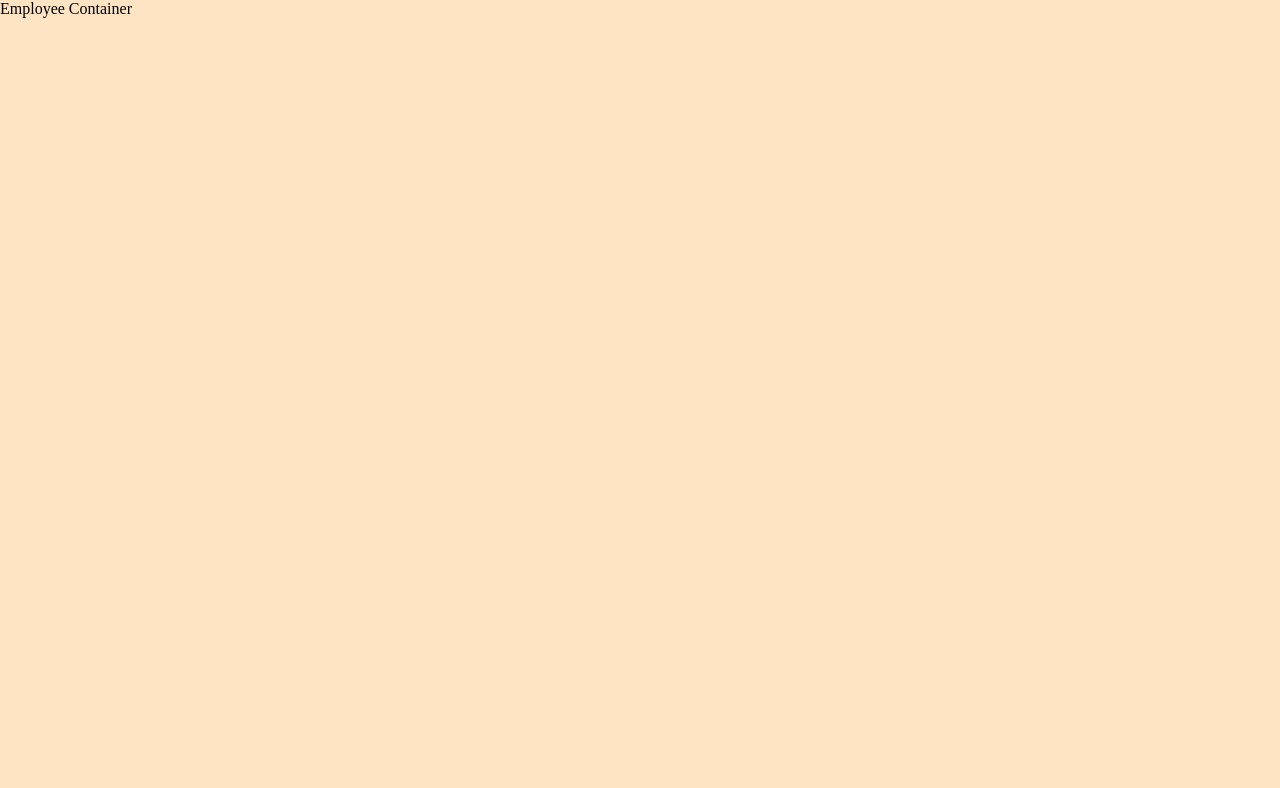
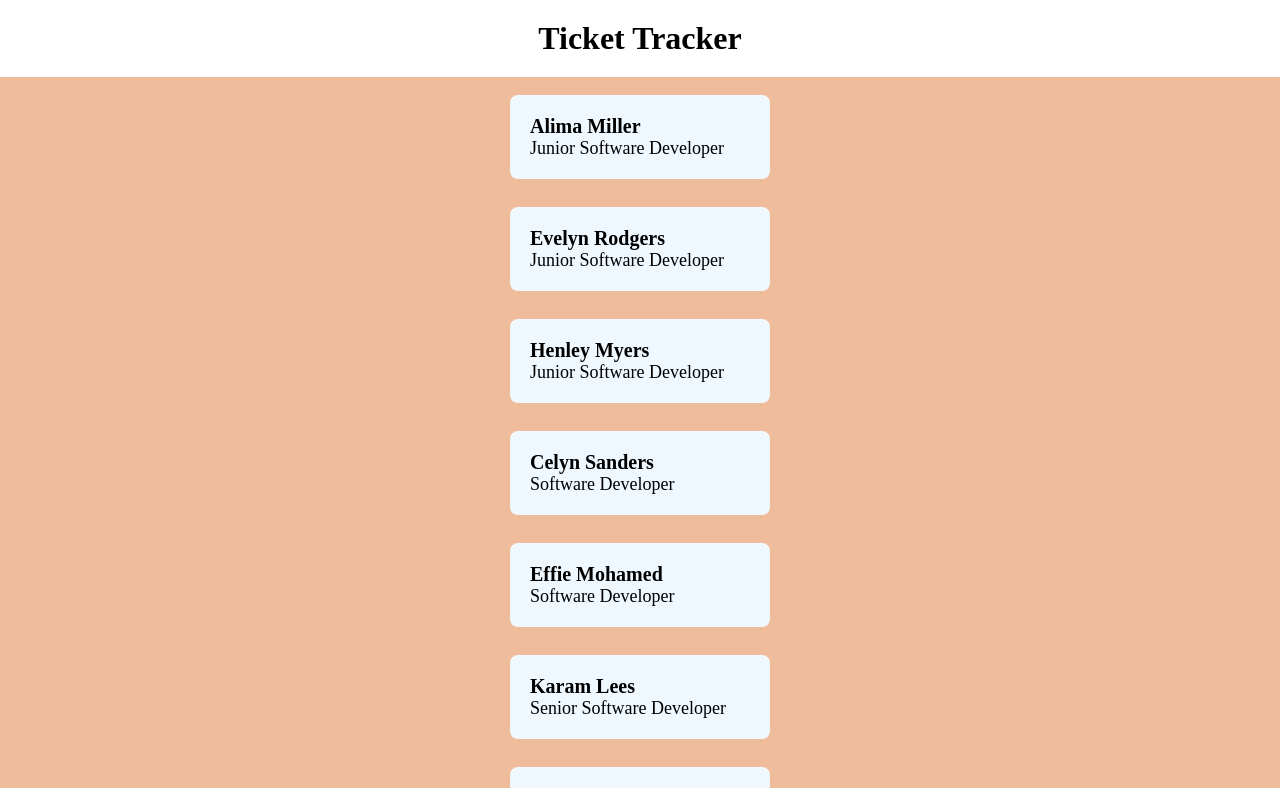
Before and after one commit to samuelmbp/ticket-tracker, a React (Vite) app: page / in a window 1280 px wide. Shown: the top 788 px of the page. Built offline with nearby package versions, Linux system fonts and the light colour scheme.

Commit message:
Create card component, display data on the web page and add basic styling

```diff
--- a/src/App.scss
+++ b/src/App.scss
@@ -0,0 +1,4 @@
+.logo {
+    text-align: center;
+    padding: 20px;
+}
--- a/src/App.tsx
+++ b/src/App.tsx
@@ -1,8 +1,14 @@
 import "./App.scss";
 import Employee from "./components/Employee/Employee";
+import team from "./data/team";
 
 function App() {
-    return <Employee />;
+    return (
+        <>
+            <h1 className="logo">Ticket Tracker</h1>
+            <Employee team={team} />
+        </>
+    );
 }
 
 export default App;
--- /dev/null
+++ b/src/components/Card/Card.scss
@@ -0,0 +1,23 @@
+.card-container {
+    padding: 10px;
+    display: flex;
+    justify-content: center;
+    align-items: center;
+    // flex-wrap: wrap;
+
+    &__content {
+        background-color: aliceblue;
+        width: 260px;
+        padding: 20px;
+        border-radius: 8px;
+        margin-top: 8px;
+
+        .card-container__heading {
+            font-size: 20px;
+        }
+
+        .card-container__role {
+            font-size: 18px;
+        }
+    }
+}
--- /dev/null
+++ b/src/components/Card/Card.tsx
@@ -0,0 +1,19 @@
+import "./Card.scss";
+
+type CardProps = {
+    name: string;
+    role: string;
+};
+
+const Card = ({ name, role }: CardProps) => {
+    return (
+        <div className="card-container">
+            <div className="card-container__content">
+                <h1 className="card-container__heading">{name}</h1>
+                <p className="card-container__role">{role}</p>
+            </div>
+        </div>
+    );
+};
+
+export default Card;
--- a/src/components/Employee/Employee.scss
+++ b/src/components/Employee/Employee.scss
@@ -0,0 +1,3 @@
+.employee-container {
+    background-color: #efbc9b;
+}
--- a/src/components/Employee/Employee.tsx
+++ b/src/components/Employee/Employee.tsx
@@ -1,5 +1,19 @@
-const Employee = () => {
-    return <div>Employee Container</div>;
+import "./Employee.scss";
+import { Team } from "../../types/team";
+import Card from "../Card/Card";
+
+type EmployeeProps = {
+    team: Team[];
+};
+
+const Employee = ({ team }: EmployeeProps) => {
+    return (
+        <div className="employee-container">
+            {team.map((member) => (
+                <Card key={member.id} name={member.name} role={member.role} />
+            ))}
+        </div>
+    );
 };
 
 export default Employee;
--- a/src/main.scss
+++ b/src/main.scss
@@ -5,5 +5,5 @@
 }
 
 body {
-    background-color: bisque;
+    // background-color: bisque;
 }
--- /dev/null
+++ b/src/types/team.tsx
@@ -0,0 +1,5 @@
+export type Team = {
+    id: number;
+    name: string;
+    role: string;
+};
```
